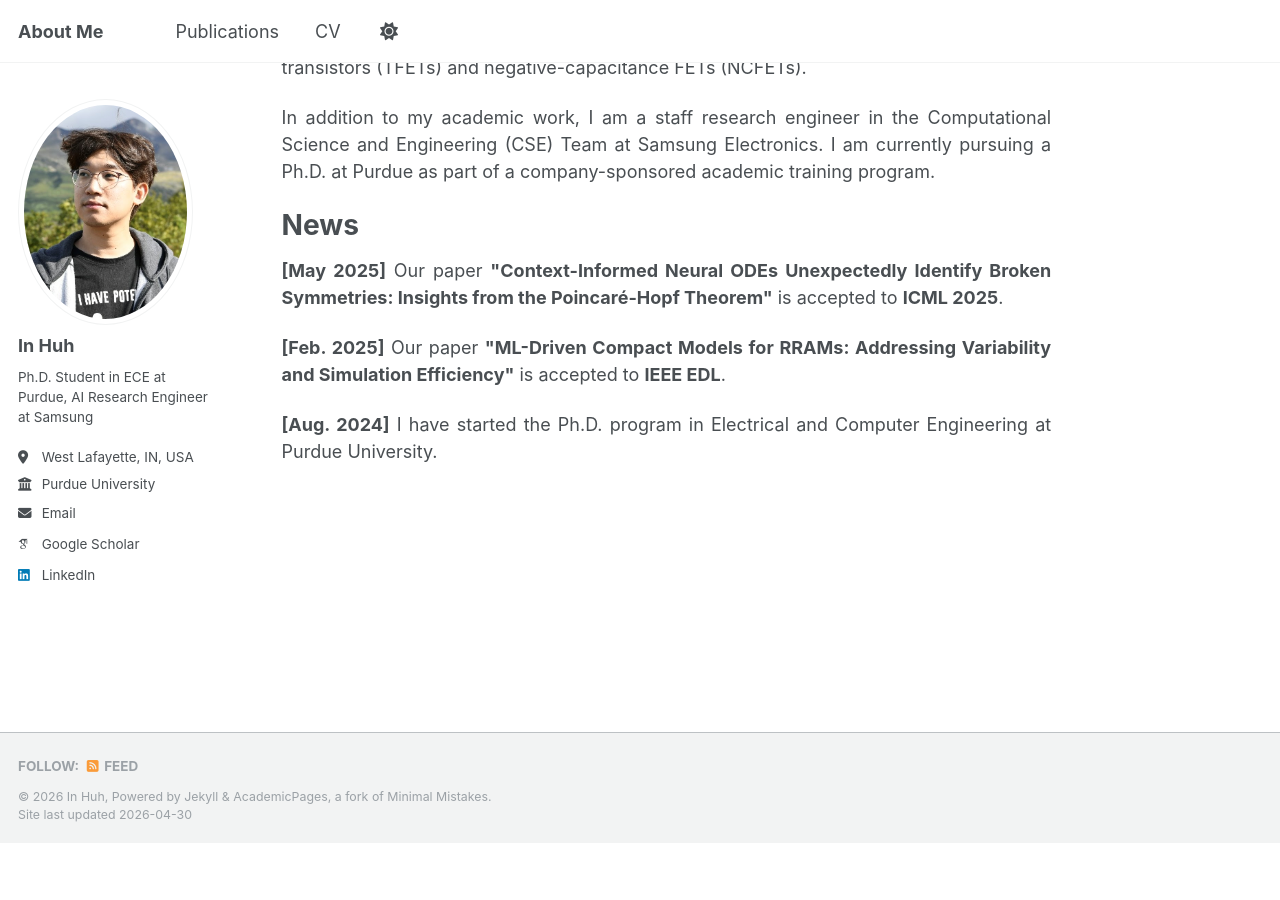
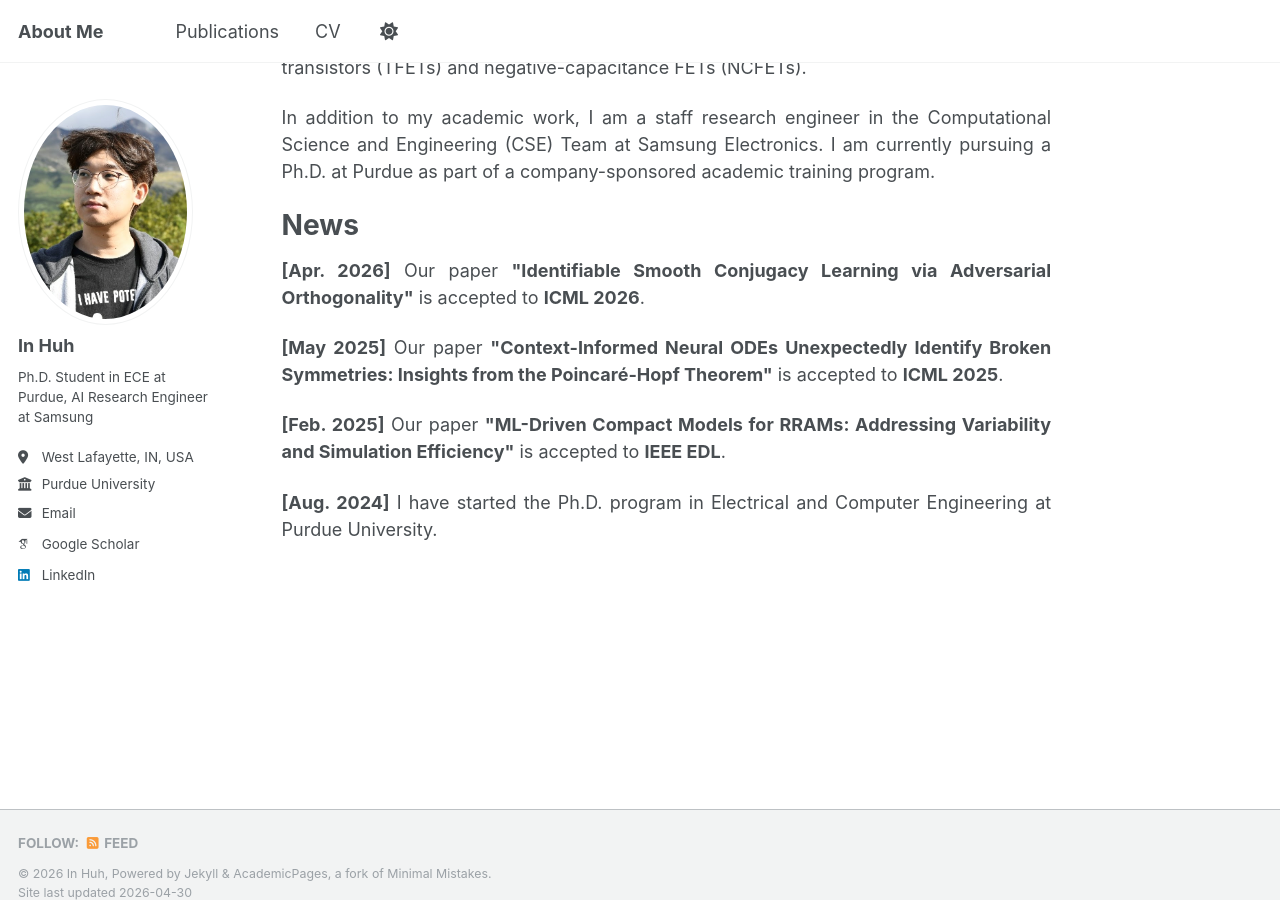
Before and after one commit to inhuh91/inhuh91.github.io, a Jekyll site: the page built from _pages/about.md, in a window 1280 px wide and 900 px high, scrolled down 512 px. Built offline with Jekyll 4.4.1, drawn with Linux system fonts in a browser that asks for light colours; some web fonts are replaced; before the commit the page ends 1355 px from its top, so only the background shows below that.

Commit message:
Publication updated.

```diff
--- a/_pages/about.md
+++ b/_pages/about.md
@@ -24,6 +24,10 @@ In addition to my academic work, I am a staff research engineer in the Computati
 
 News
 ======
+<p align="justify">
+<strong>[Apr. 2026]</strong>
+Our paper <strong>"Identifiable Smooth Conjugacy Learning via Adversarial Orthogonality"</strong> is accepted to <strong>ICML 2026</strong>.
+</p>
 
 <p align="justify">
 <strong>[May 2025]</strong>
```
